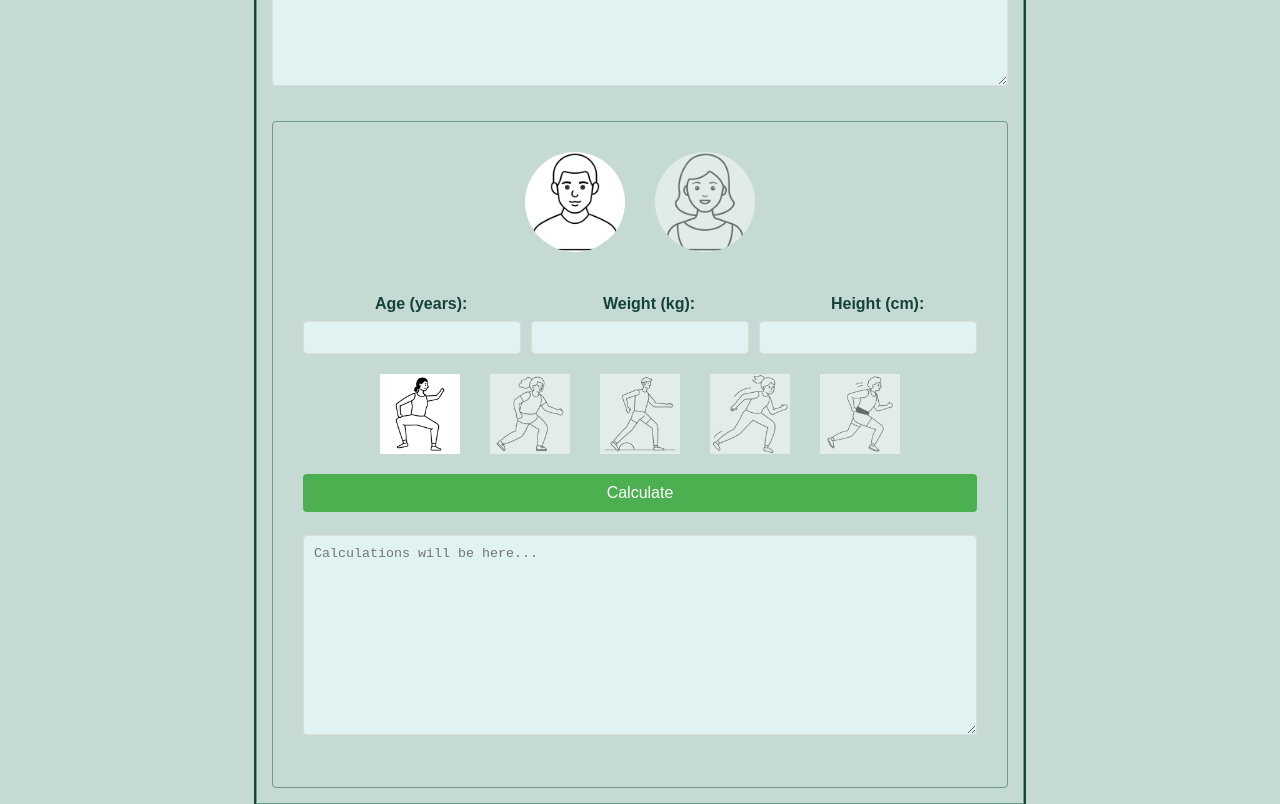
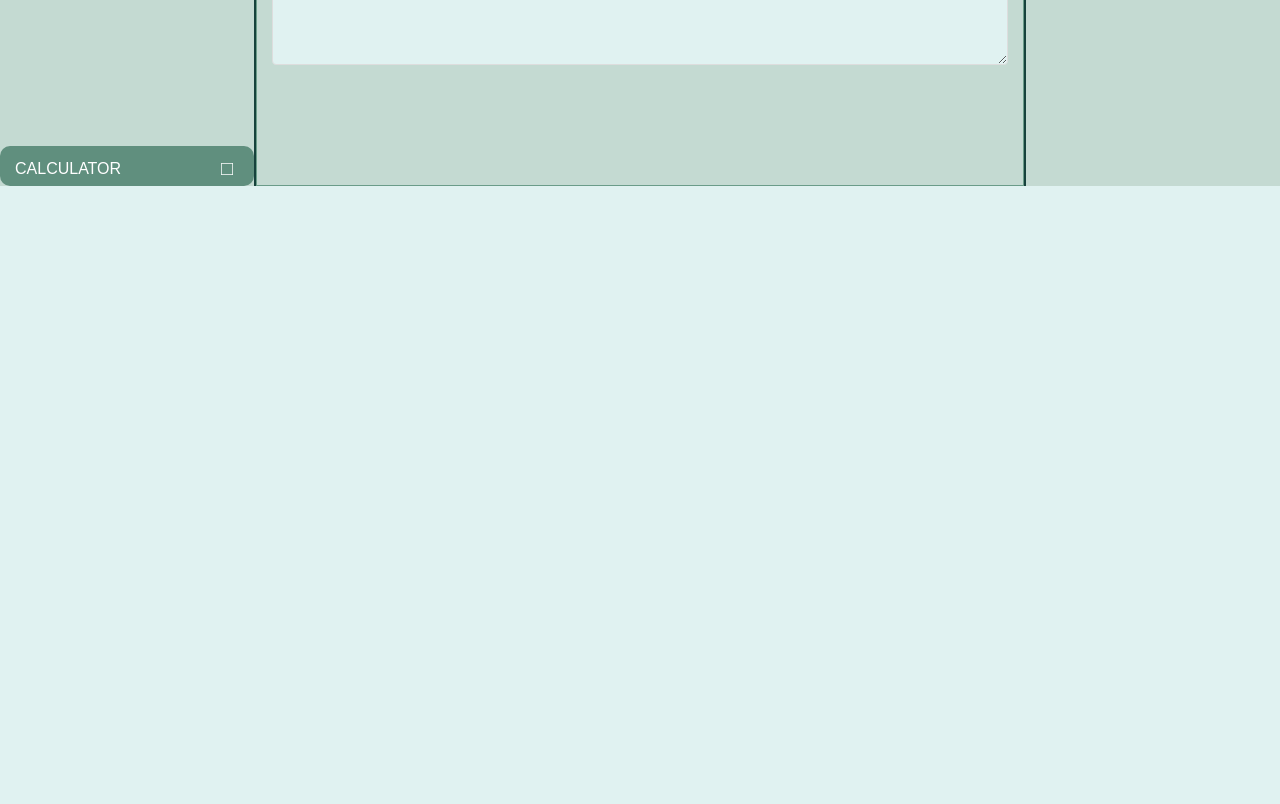
Before and after one commit to igor-eremn/meal-master-client, a React (Vite) app: page / in a window 1280 px wide. Shown: the part 640-1444 px from the top of the page. After the commit the page ends 826 px from the top, so only its background shows below. Built offline with nearby package versions, Linux system fonts and the light colour scheme.

Commit message:
updated calculator

```diff
--- a/src/components/calculator/Calculator.css
+++ b/src/components/calculator/Calculator.css
@@ -1,110 +1,98 @@
 .calculator {
-    padding: 15px;
-    border-radius: 4px;
+  background-color: #608f7e;
+  border-radius: 10px;
+  overflow: hidden;
+  font-family: Arial, sans-serif;
+  color: white;
+  width: 100%;
+  position: absolute;
+  bottom: 0;
+  left: 0;
 }
 
-  .gender-selection, .activity-selection {
+.calculator-header {
   display: flex;
-    justify-content: center;
-  }
-  .gender-selection{
-    margin-bottom: 40px;
-  }
-  .activity-selection{
-    margin-top: 20px;
-    margin-bottom: 20px;
+  justify-content: space-between;
+  align-items: center;
+  padding: 10px 15px;
+  cursor: pointer;
 }
 
-  .gender-icon, .activity-icon {
-    margin: 0 15px;
+.toggle-button {
+  background: none;
+  border: none;
+  color: white;
+  font-size: 20px;
   cursor: pointer;
-    opacity: 0.5;
-    transition: opacity 0.3s ease;
-  }
-  .gender-icon{
-    width: 100px;
-    height: 100px;
-    border-radius: 50%;
-  }
-  .activity-icon{
-    width: 80px;
-    height: 80px;
 }
 
-  .input-area {
-    margin-top: 3px;
+.calculator-body {
+  background-color: #dae8e3;
+  padding: 15px;
 }
 
-  .gender-icon.selected, .activity-icon.selected {
-    opacity: 1;
+.calculator-row {
+  display: flex;
+  justify-content: space-between;
+  margin-bottom: 10px;
 }
 
-  .input-row {
-    display: flex;
-    justify-content: space-between;
-    margin-bottom: 15px;
+.gender-button, .activity-button, .calculate-button {
+  background-color: #608f7e;
+  border: none;
+  border-radius: 5px;
+  color: white;
+  padding: 10px 15px;
+  cursor: pointer;
+  flex: 1;
+  margin: 0 5px;
+}
+
+.gender-button.active, .activity-button.active {
+  background-color: #4a7062;
 }
 
 .input-group {
-    flex: 1;
-    margin-right: 10px;
+  display: flex;
+  align-items: center;
+  background-color: #608f7e;
+  border-radius: 5px;
+  padding: 5px 10px;
 }
 
-  .input-group:last-child {
-    margin-right: 0;
-  }
-
-  .input-group label {
-    display: block;
-    margin-bottom: 5px;
-    font-weight: bold;
-    padding-left: 33%;
+.input-group label, .input-group span {
+  color: white;
 }
 
 .input-group input {
-    width: 100%;
-    padding: 8px;
-    border: 1px solid #ddd;
-    background-color: #e0f2f1;
-    border-radius: 4px;
-    box-sizing: border-box;
+  background: none;
+  border: none;
+  color: white;
+  text-align: center;
+  width: 50px;
 }
 
-  .calculation-area {
-    margin-top: 35px;
-    min-height: 280px;
-    padding: 10px;
-    background-color: #e0f2f1;
-    border: 1px solid #ddd;
-    border-radius: 4px;
+.activity-group {
+  display: flex;
+  flex-direction: column;
+}
+
+.activity-buttons {
+  display: flex;
+  justify-content: space-between;
+  margin-top: 5px;
 }
 
 .calculate-button {
-    display: block;
   width: 100%;
-    padding: 10px;
-    margin-top: 20px;
-    margin-bottom: 20px;
-    background-color: #4CAF50;
-    color: white;
-    border: none;
-    border-radius: 4px;
-    cursor: pointer;
-    font-size: 16px;
-    transition: background-color 0.3s ease;
+  margin-top: 10px;
+  background-color: #4a7062;
 }
 
-  .calculate-button:hover {
-    background-color: #45a049;
+.calculator.open {
+  height: auto;
 }
 
-  .input-area {
-    width: 100%;
-    height: 150px;
-    padding: 10px;
-    margin-top: 10px;
-    border: 1px solid #ddd;
-    border-radius: 4px;
-    resize: vertical;
-    font-family: monospace;
+.calculator:not(.open) {
+  height: 40px;
 }
--- a/src/components/calculator/Calculator.jsx
+++ b/src/components/calculator/Calculator.jsx
@@ -1,15 +1,8 @@
 import React, { useState } from 'react';
 import './Calculator.css';
 
-import manIcon        from '../../assets/calculator/man-icon.png';
-import womanIcon      from '../../assets/calculator/woman-icon.png';
-import activity1Icon  from '../../assets/calculator/al-1.png';
-import activity2Icon  from '../../assets/calculator/al-2.png';
-import activity3Icon  from '../../assets/calculator/al-3.png';
-import activity4Icon  from '../../assets/calculator/al-4.png';
-import activity5Icon  from '../../assets/calculator/al-5.png';
-
 const Calculator = () => {
+  const [isOpen, setIsOpen] = useState(false);
   const [gender, setGender] = useState('male');
   const [age, setAge] = useState('');
   const [weight, setWeight] = useState('');
@@ -30,7 +23,7 @@ const Calculator = () => {
   };
 
   const calculateTDEE = (bmr) => {
-    const activityFactors = [1.2, 1.375, 1.55, 1.725, 1.9];
+    const activityFactors = [1.2, 1.375, 1.55, 1.725];
     return bmr * activityFactors[activity - 1];
   };
 
@@ -57,59 +50,57 @@ const Calculator = () => {
   };
 
   return (
-    <div className="calculator">
-      <div className="gender-selection">
-        <img
-          src={manIcon}
-          alt="Male"
-          className={`gender-icon ${gender === 'male' ? 'selected' : ''}`}
-          onClick={() => setGender('male')}
-        />
-        <img
-          src={womanIcon}
-          alt="Female"
-          className={`gender-icon ${gender === 'female' ? 'selected' : ''}`}
-          onClick={() => setGender('female')}
-        />
+    <div className={`calculator ${isOpen ? 'open' : ''}`}>
+      <div className="calculator-header" onClick={() => setIsOpen(!isOpen)}>
+        <span>CALCULATOR</span>
+        <button className="toggle-button">{isOpen ? '−' : '□'}</button>
       </div>
-
-      <div className="input-row">
-        <div className="input-group">
-          <label>Age (years):</label>
-          <input type="number" value={age} onChange={(e) => setAge(e.target.value)} />
+      {isOpen && (
+        <div className="calculator-body">
+          <div className="calculator-row">
+            <button className={`gender-button ${gender === 'male' ? 'active' : ''}`} onClick={() => setGender('male')}>MEN</button>
+            <button className={`gender-button ${gender === 'female' ? 'active' : ''}`} onClick={() => setGender('female')}>WOMEN</button>
+          </div>
+          <div className="calculator-row">
+            <div className="input-group">
+              <label>AG:</label>
+              <input type="number" value={age} onChange={(e) => setAge(e.target.value)} />
+              <span>YR</span>
+            </div>
+          </div>
+          <div className="calculator-row">
+            <div className="input-group">
+              <label>HT:</label>
+              <input type="number" value={height} onChange={(e) => setHeight(e.target.value)} />
+              <span>CM</span>
+            </div>
+          </div>
+          <div className="calculator-row">
+            <div className="input-group">
+              <label>WT:</label>
+              <input type="number" value={weight} onChange={(e) => setWeight(e.target.value)} />
+              <span>KG</span>
+            </div>
+          </div>
+          <div className="calculator-row">
+            <div className="activity-group">
+              <label>ACTIVE LVL</label>
+              <div className="activity-buttons">
+                {[1, 2, 3, 4].map((level) => (
+                  <button
+                    key={level}
+                    className={`activity-button ${activity === level ? 'active' : ''}`}
+                    onClick={() => setActivity(level)}
+                  >
+                    {level}
+                  </button>
+                ))}
+              </div>
+            </div>
+          </div>
+          <button className="calculate-button" onClick={handleCalculate}>CALCULATE</button>
         </div>
-
-        <div className="input-group">
-          <label>Weight (kg):</label>
-          <input type="number" value={weight} onChange={(e) => setWeight(e.target.value)} />
-        </div>
-
-        <div className="input-group">
-          <label>Height (cm):</label>
-          <input type="number" value={height} onChange={(e) => setHeight(e.target.value)} />
-        </div>
-      </div>
-
-      <div className="activity-selection">
-        {[activity1Icon, activity2Icon, activity3Icon, activity4Icon, activity5Icon].map((icon, index) => (
-          <img
-            key={index}
-            src={icon}
-            alt={`Activity ${index + 1}`}
-            className={`activity-icon ${activity === index + 1 ? 'selected' : ''}`}
-            onClick={() => setActivity(index + 1)}
-          />
-        ))}
-      </div>
-
-      <button onClick={handleCalculate} className="calculate-button">Calculate</button>
-
-      <textarea
-        className="input-area"
-        placeholder="Calculations will be here..."
-        value={result}
-        readOnly
-      ></textarea>
+      )}
     </div>
   );
 };
--- a/src/pages/Home.css
+++ b/src/pages/Home.css
@@ -1,19 +1,21 @@
 .home-container {
   display: flex;
-  min-height: 100vh;
+  min-height: 90.5vh;
   background-color: #C4DAD2;
 }
 
 .left-sidebar, .right-sidebar {
   flex: 0 0 20%;
+  position: relative;
 }
-.left-sidebar{
+
+.left-sidebar {
   border-right: 2px solid #16423C;
 }
-.right-sidebar{
+
+.right-sidebar {
   border-left: 2px solid #16423C;
 }
-
 
 .main-content {
   flex: 0 0 60%;
@@ -22,6 +24,12 @@
   display: flex;
   flex-direction: column;
 }
+.left-sidebar {
+  display: flex;
+  flex-direction: column;
+  justify-content:center;
+}
+
 
 .calculator-section {
   margin-top: 20px;
--- a/src/pages/Home.jsx
+++ b/src/pages/Home.jsx
@@ -48,7 +48,7 @@ const Home = () => {
   return (
     <div className="home-container">
       <div className="left-sidebar">
-        {/* Left sidebar content */}
+        <Calculator />
       </div>
       <div className="main-content">
         <h3 className="goal-title">Your Goal</h3>
@@ -71,9 +71,6 @@ const Home = () => {
           value={aiResponse}
           disabled={true}
         ></textarea>
-        <div className="calculator-section">
-          <Calculator />
-        </div>
       </div>
       <div className="right-sidebar">
         {/* Right sidebar content */}
```
Lines whose indentation alone changed are shown as unchanged.
